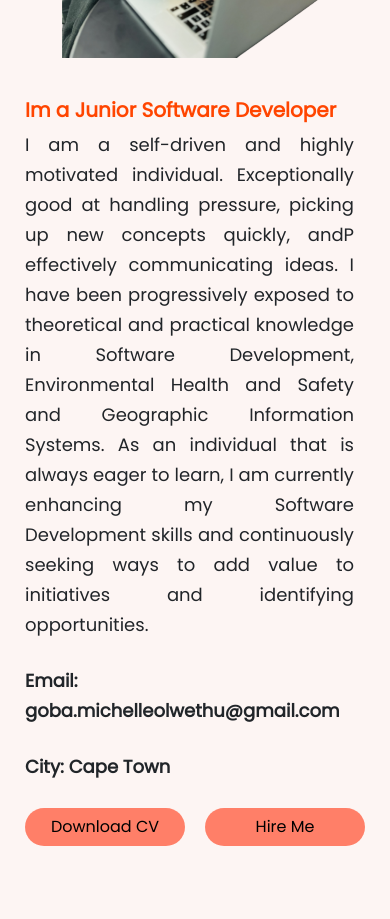
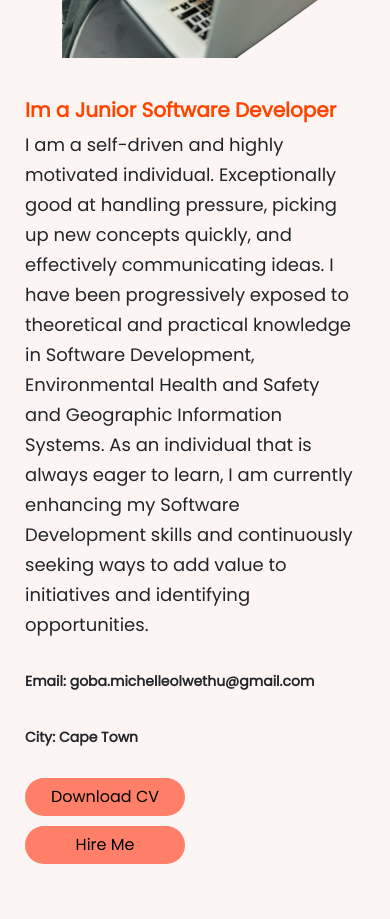
Before and after one commit to MichelleGoba/React_Portfolio, a React (Vite) app in the folder Portfolio/: page / in a window 390 px wide. Shown: the part 1060-1979 px from the top of the page. Built offline with nearby package versions, Linux system fonts and the light colour scheme; a web font is replaced by a local one.

Commit message:
modified the website responsivensee

```diff
--- a/Portfolio/src/components/about/About.jsx
+++ b/Portfolio/src/components/about/About.jsx
@@ -21,11 +21,7 @@ const About = () => {
         <Col xs={12} md={6} h-100 w-100 className="content">
           <h3 className="profession">Im a Junior Software Developer</h3>
           <p>
-            I am a self-driven and highly motivated individual. Exceptionally
-            good at handling pressure, picking up new concepts quickly, andP
-            effectively communicating ideas. I have been progressively exposed
-            to theoretical and practical knowledge in Software Development,
-            Environmental Health and Safety and Geographic Information Systems.
+            I am a self-driven and highly motivated individual. Exceptionally good at handling pressure, picking up new concepts quickly, and effectively communicating ideas. I have been progressively exposed to theoretical and practical knowledge in Software Development, Environmental Health and Safety and Geographic Information Systems.
             As an individual that is always eager to learn, I am currently
             enhancing my Software Development skills and continuously seeking
             ways to add value to initiatives and identifying opportunities.
--- a/Portfolio/src/components/about/about.css
+++ b/Portfolio/src/components/about/about.css
@@ -381,6 +381,10 @@
   .content {
     width: 100%;
   }
+  .img-fluid{
+    align-items: center;
+    text-align: center;
+  }
   .profession {
     font-size: 20px;
   }
@@ -415,11 +419,31 @@
     flex: 0 0 100%;
     max-width: 100%;
   }
+  .content p{
+    text-align: left;
+    width: 100%;
+  }
 
   /* .about-section{
     padding-top: 60px;
   } */
+  .personal-info, .email, .city{
+    max-width: 100%;
+  }
 
+  .email p, .city p{
+    font-size: 14px;
+  }
+
+  .abt-buttons{
+    width: 100%;
+    display: flex;
+    flex-direction: column;
+    gap: 10px;
+  }
+  .hire-btn{
+    padding-left: 0;
+  }
 
   .profession{
     padding-top: 10px;
@@ -434,6 +458,10 @@
   .skills-content {
     padding-left: 25px;
   }
+  .skills-content p{
+    text-align: left;
+    width: 100%;
+  }
   .title,
   .timeline-box {
     padding-left: 20px;
--- a/Portfolio/src/components/contact/Contact.jsx
+++ b/Portfolio/src/components/contact/Contact.jsx
@@ -155,7 +155,7 @@ const Contact = () => {
               {errors.message && <span style={{ color: "red" }}>{errors.message}</span>}
             </div>
 
-            <ReCAPTCHA
+            <ReCAPTCHA className="recaptcha"
               sitekey="6LfPb-MnAAAAAIcqD6LGgxKJ44a_Knfx-ZipmtSk"
               onChange={(val) => {
                 setGoogleCaptcha(val);
--- a/Portfolio/src/components/contact/contact.css
+++ b/Portfolio/src/components/contact/contact.css
@@ -9,7 +9,7 @@
   display: flex;
   justify-content: center;
   align-items: center;
-  padding: 20px 100px;
+  /* padding: 20px 100px; */
 }
 .contact-section .title {
   padding-top: 30px;
@@ -129,6 +129,7 @@ textarea {
 @media screen and (max-width: 880px) {
   .contact-box {
     grid-template-columns: 1fr;
+    width: 100%;
   }
   .left,
   .flip-box,
@@ -149,9 +150,13 @@ textarea {
 }
 @media (max-width:375px) {
   .contact-box {
-    /* grid-template-columns: 1fr; */
+    grid-template-columns: 1fr;
+    width: 360px;
+    align-items: center;
 
   }
+
+
   .left,
   .flip-box,
   .flip-box-front,
@@ -162,4 +167,19 @@ textarea {
     width: 100%;
   }
 
+  .contact-box .right, .contact-box .left{
+    width: 100%;
+  }
+
+  .contact-box .right .field{
+    width: 100%;
+  }
+
+  .contact-container{
+    width: 100%;
+  }
+
+  .recaptcha{
+    max-width: 100%;
+  }
 }
--- a/Portfolio/src/components/home/home.css
+++ b/Portfolio/src/components/home/home.css
@@ -274,13 +274,15 @@ body {
   }
 
   .image-container{
-    width:450px;
+    /* width:450px; */
     height: 500px;
   }
   .home-img {
     height: 100%;
     width: 100%;
     text-align: center;
+    align-items: center;
+
   }
 
   .content p {
```
Also changed, not shown: Portfolio/src/components/portfolio/portfolio.css (line endings or trailing spaces).
